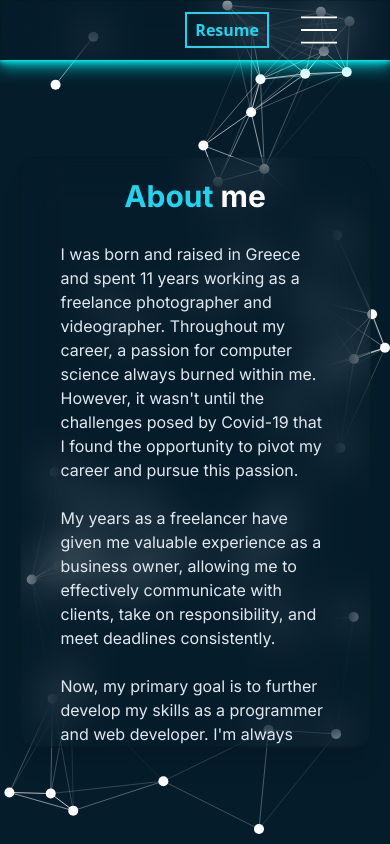
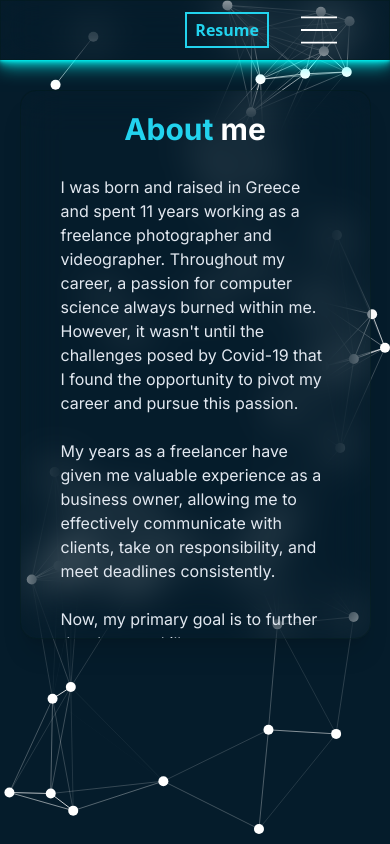
Before and after one commit to KatsikadakosThomas/personal-website, a Next.js app: page /about in a window 390 px wide. Built offline with nearby package versions, Linux system fonts and the light colour scheme.

Commit message:
responsiveness

```diff
--- a/src/components/AboutContainer.js
+++ b/src/components/AboutContainer.js
@@ -19,7 +19,7 @@ function AboutContainer() {
     }, [])
 
     return (
-<article className={`glass max-w-[90%] md:max-w-[70%] lg:max-w-[60%] p-5 my-[auto] h-[70vh] overflow-auto rounded shadow-xl z-30 flex flex-col  items-center  ${state ? "show" : "noshow"} rounded-2xl ${inter.className} `}>
+<article className={`glass max-w-[90%] md:max-w-[70%] lg:max-w-[60%] p-5 mt-[30px]  h-[65vh] overflow-auto rounded shadow-xl z-30 flex flex-col  items-center  ${state ? "show" : "noshow"} rounded-2xl ${inter.className} `}>
 <h1 className='text-3xl font-bold mb-2 text-white  '><span className='text-cyan-400 '> About </span>me</h1>
 <section>
             <div className='p-5 w-full'>
```
